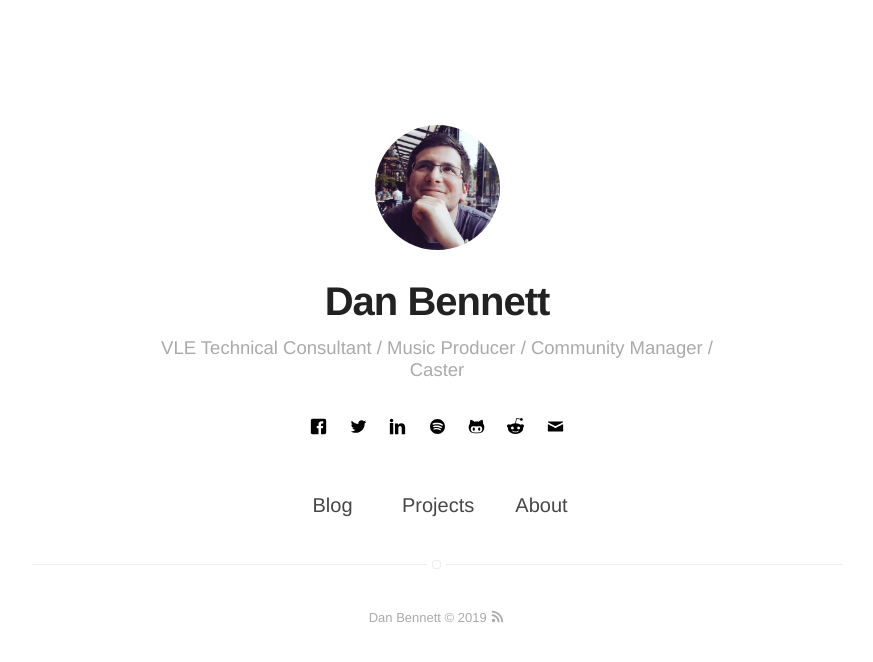
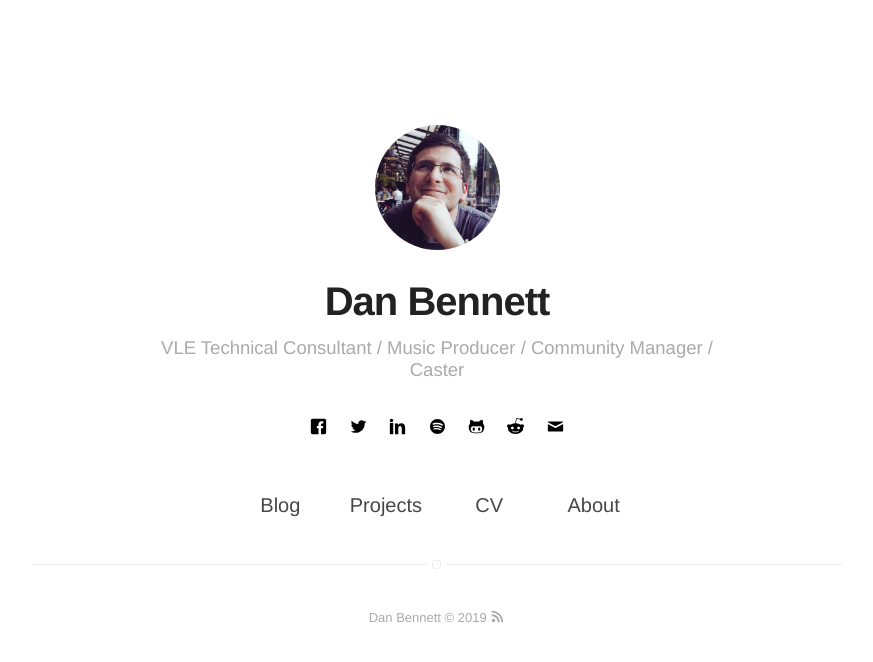
Before and after one commit to DanBennettUK/danbennettuk.github.io, a Jekyll site: the page built from index.html, in a window 1280 px wide. Shown: the top 662 px of the page, without its empty margins (203-1076 px from the left). Built offline with Jekyll 4.4.1, drawn with Linux system fonts in a browser that asks for light colours.

Commit message:
Added CV link

```diff
--- a/_includes/nav.html
+++ b/_includes/nav.html
@@ -21,7 +21,9 @@
                 </li>
             {% endif %}
         {% endif %}
-
+                <li class="item">
+						<a class="link" href="https://cv.danbennett.me">CV</a>
+				</li>
         {% if site.about == true %}
             {% if page.title != "About" %}
                 <li class="item">
```
